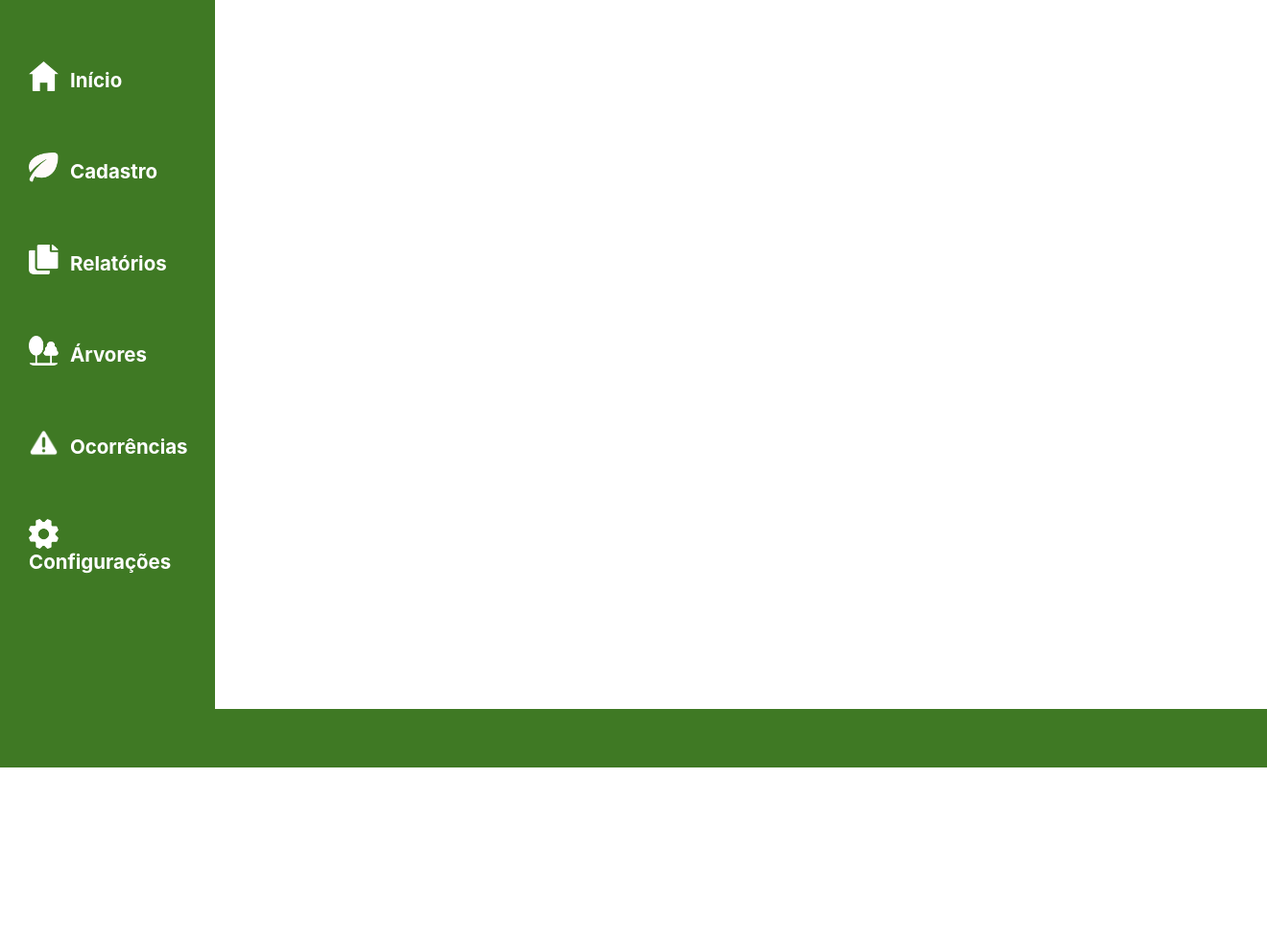
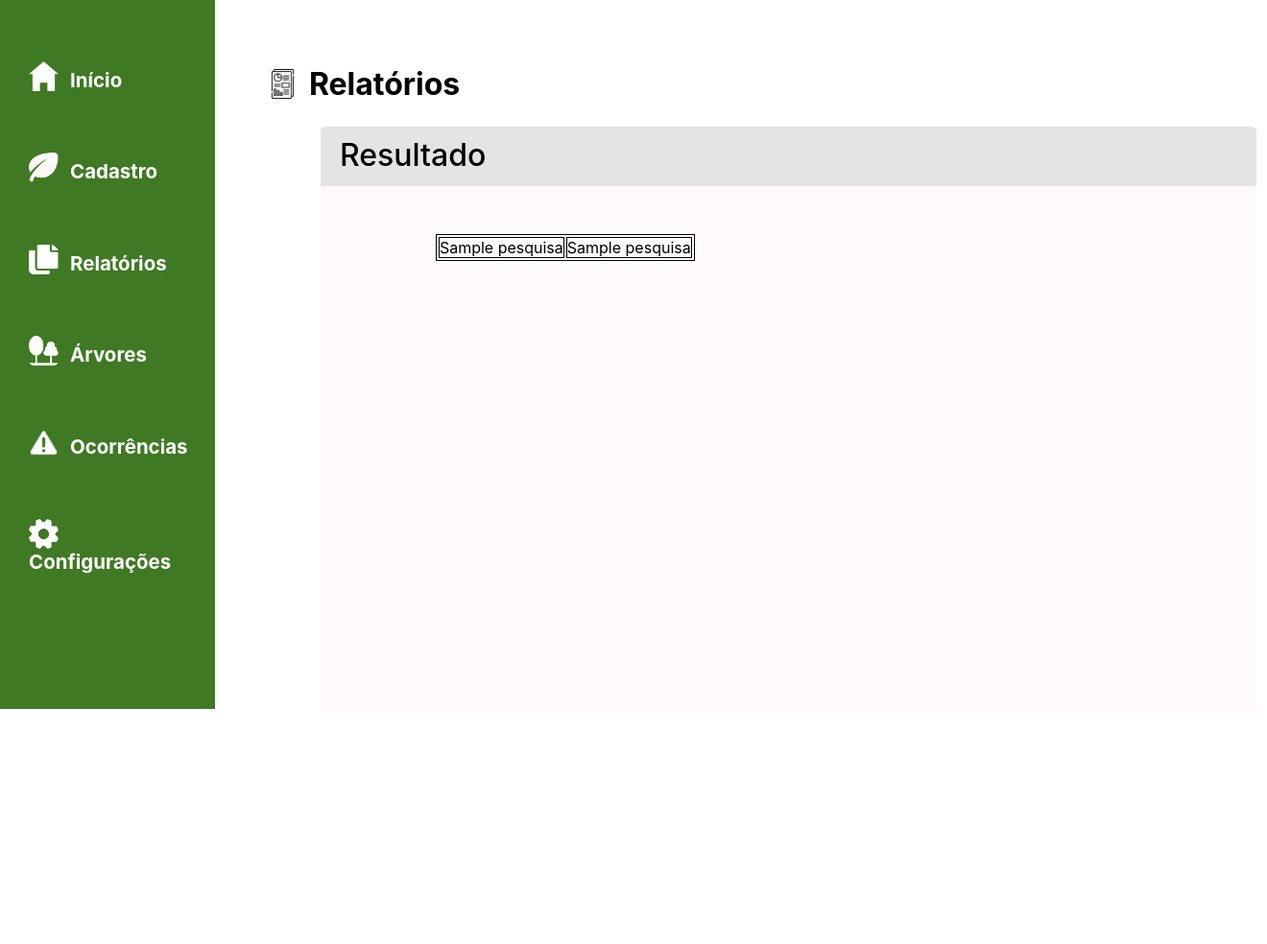
Before and after one commit to MarceloBoboAlegre/sgau_be, a Flask app: template templates/pesquisa.html in a window 1320 px wide. Shown: the top 984 px of the page at 96% size. Before the commit the page ends 800 px from the top, so only its background shows below. Run offline with Flask 3, Linux system fonts and the light colour scheme; the template is opened without the code that fills it: most values are stand-ins (such as "Sample title", 1, 10 or a date in 2020); some web fonts are replaced.

Commit message:
Pesquisa adicionada

```diff
--- a/main.py
+++ b/main.py
@@ -5,6 +5,7 @@
 # APP
 app = Flask(__name__)
 app.config['SECRET_KEY'] = 'IpeRosa321'
+logado = False
 
 
 @app.route('/')
@@ -24,32 +25,56 @@
 
 @app.route('/home.html')
 def entrar_home():
-    return render_template('home.html')
+    if logado:
+        return render_template('home.html')
+    else:
+        flash('Não está logado!')
+        return redirect('/')
 
 
 @app.route('/arvore_cadastro.html')
 def entrar_arvore_cadastro():
-    return render_template('arvore_cadastro.html')
+    if logado:
+        return render_template('arvore_cadastro.html')
+    else:
+        flash('Não está logado!')
+        return redirect('/')
 
 
 @app.route('/arvore.html')
 def entrar_arvores():
-    return render_template('arvore.html')
+    if logado:
+        return render_template('arvore.html')
+    else:
+        flash('Não está logado!')
+        return redirect('/')
 
 
 @app.route('/configuracao.html')
 def entrar_configuracao():
-    return render_template('configuracao.html')
+    if logado:
+        return render_template('configuracao.html')
+    else:
+        flash('Não está logado!')
+        return redirect('/')
 
 
 @app.route('/ocorrencia.html')
 def entrar_ocorrencia():
-    return render_template('ocorrencia.html')
+    if logado:
+        return render_template('ocorrencia.html')
+    else:
+        flash('Não está logado!')
+        return redirect('/')
 
 
 @app.route('/relatorio.html')
 def entrar_relatorio():
-    return render_template('relatorio.html')
+    if logado:
+        return render_template('relatorio.html')
+    else:
+        flash('Não está logado!')
+        return redirect('/')
 
 
 @app.route('/cadastrar', methods=['POST'])
@@ -77,12 +102,13 @@
 def login():
     nome = request.form.get('usuario')
     senha = request.form.get('senha')
+    global logado
     logado = ut.login_usuario(nome, senha)
     if logado:
-        return render_template('home.html')
+        return redirect('/home.html')
     else:
         flash('Senha ou Usuário incorretos!')
-        return render_template('login.html')
+        return redirect('/')
 
 
 @app.route('/cadastro_arvore', methods=['POST'])
@@ -119,9 +145,26 @@
         res['nome'] = nome_pop
     if data_cad != '':
         res['data_cadastro'] = data_cad
-    global arvore_achada
     arvore_achada = ut.procurar_arvore(res)
-    return render_template('pesquisa.html')
+    pesquisa = {'id': 0, 'cod_ref': 0, 'nome': '', 'especie': '', 'latitude': 0, 'longitude': 0,
+                'diametro_copa': 0, 'altura_media': 0, 'largura_calcada': 0, 'pavimento': '', 'largura_via_publica': '', 'fluxo_veiculos': 0, 'passagem_pedestres': '', 'fluxo_pedestres': 0, 'rede_eletrica': '', 'elementos_proximos': '', 'tipo_sistema_radicular': '', 'afloramento': '', 'danos_passeio': '', 'projecao_raizes': '','condicao_fitossanitaria': '', 'cavidade': '', 'termitas': '', 'coleobrocas': '', 'lesao': '', 'declinio': '', 'micelios': '', 'anelamento': '', 'necrose': '', 'formigas': '', 'fungos': '', 'local_afetado': '', 'compromete_condicao_arvore': '', 'monitorar': '', 'observacoes': '', 'data_cadastro': ''}
+    c = 0
+    for k in pesquisa.keys():
+        if arvore_achada[c] == None:
+            pesquisa[k] = 'Não possui'
+        else:
+            pesquisa[k] = arvore_achada[c]
+        c += 1
+    return render_template('pesquisa.html', pesquisa=pesquisa)
+
+
+@app.route('/pesquisa.html')
+def entrar_pesquisa():
+    if logado:
+        return render_template('pesquisa.html')
+    else:
+        flash('Não está logado!')
+        return redirect('/')
 
 
 if __name__ in "__main__":
--- a/static/css/style.css
+++ b/static/css/style.css
@@ -302,6 +302,8 @@
     background-color: #77e743;
     padding: 10px 25px;
     border-radius: 35px;
+    width: 460px;
+    text-align: center;
 }
 
 #msg_cadastro {
@@ -312,3 +314,48 @@
     padding: 10px 25px;
     border-radius: 35px;
 }
+
+table, th, td {
+    border: 1px solid black;
+}
+
+.pag_pesquisa {
+    display: inline-block;
+    position: relative;
+    bottom: 445px;
+    margin-left: 50px;
+}
+
+.pesquisa_resultado {
+    display: block;
+    position: relative;
+    top: 25px;
+    left: 55px;
+    background-color: #E4E4E4;
+    width: 975px;
+    border-radius: 5px;
+}
+
+.pesquisa_resultado > h1 {
+    padding: 10px 20px;
+    font-weight: 500;
+    margin-bottom: 3px;
+}
+
+.pesquisa_tabela {
+    position: relative;
+    display: block;
+    padding: 50px 50px 0px 120px;
+    background-color: rgb(255, 250, 250);
+    height: 500px;
+}
+
+#parte1 {
+    position: relative;
+}
+
+#parte2 {
+    position: relative;
+    bottom: 454px;
+    left: 300px;
+}
--- a/templates/pesquisa.html
+++ b/templates/pesquisa.html
@@ -16,6 +16,28 @@
             <a href="ocorrencia.html"><div class="nav_link"><img src="/static/imagens/ocorrenciaicon.png" alt="Imagem" class="icon">Ocorrências</div></a>
             <a href="configuracao.html"><div class="nav_link"><img src="/static/imagens/configicon.png" alt="Imagem" class="icon">Configurações</div></a>
         </nav>
+        <div class="pag_pesquisa">
+            <h1><img src="/static/imagens/Iconrelatorio.png" alt="Imagem de alguns papéis" class="icon">Relatórios</h1>
+            <div class="pesquisa_resultado">
+                <h1>Resultado</h1>
+                <div class="pesquisa_tabela">
+                    {% if pesquisa %}
+                        <table id="parte1">
+                        {% for k, v in pesquisa.items() %}
+                            {% if k == 'danos_passeio' %}
+                                </table>
+                                <table id="parte2">
+                            {% endif %}
+                            <tr>
+                                <td>{{ k }}</td>
+                                <td>{{ v }}</td>
+                            </tr>
+                        {% endfor %}
+                        </table>
+                    {% endif %}
+                </div>
+            </div>
+        </div>
     </div>
 </body>
 </html>
--- a/templates/relatorio.html
+++ b/templates/relatorio.html
@@ -33,7 +33,6 @@
                     </form>
                 </div>
             </div>
-
         </div>
     </div>
 </body>
```
